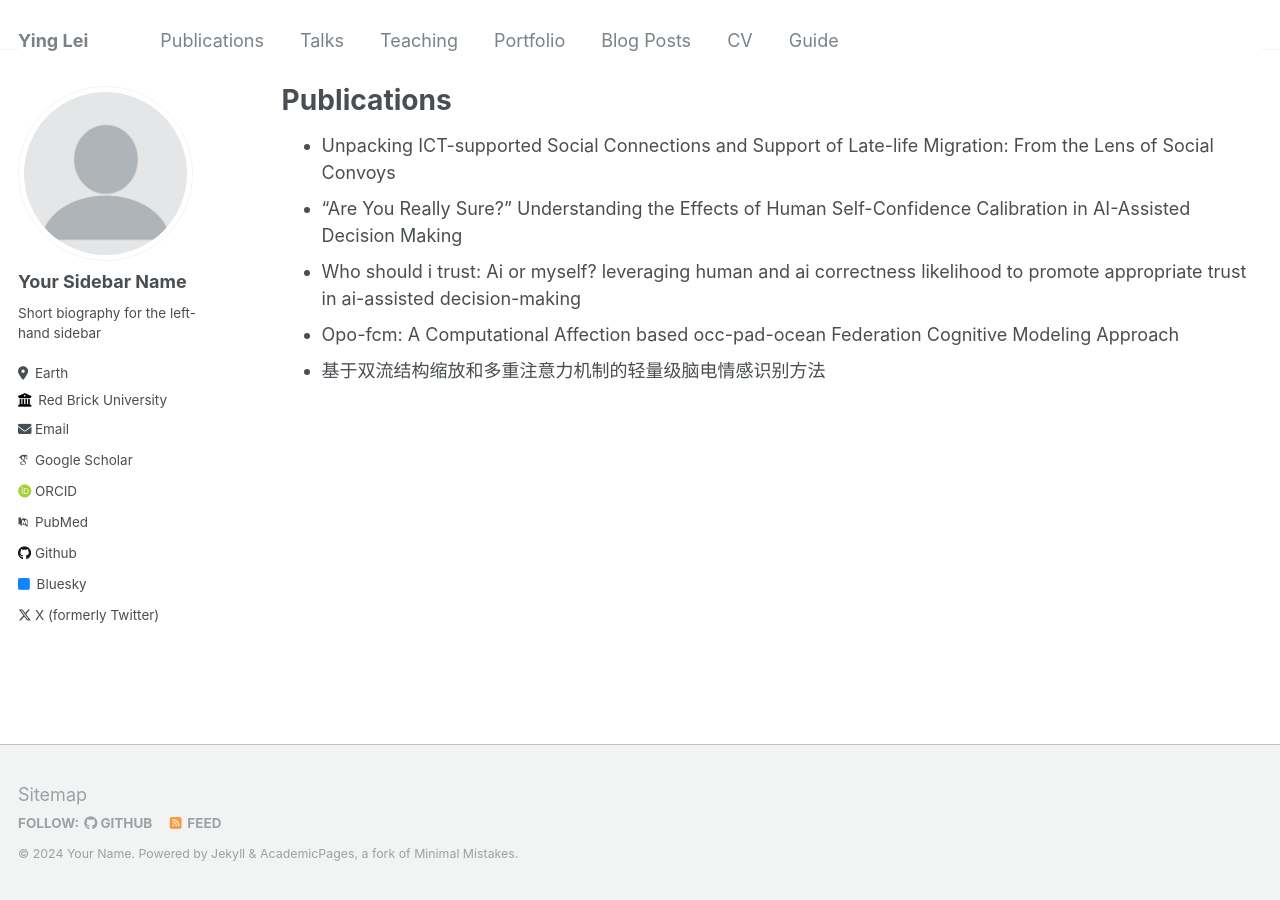
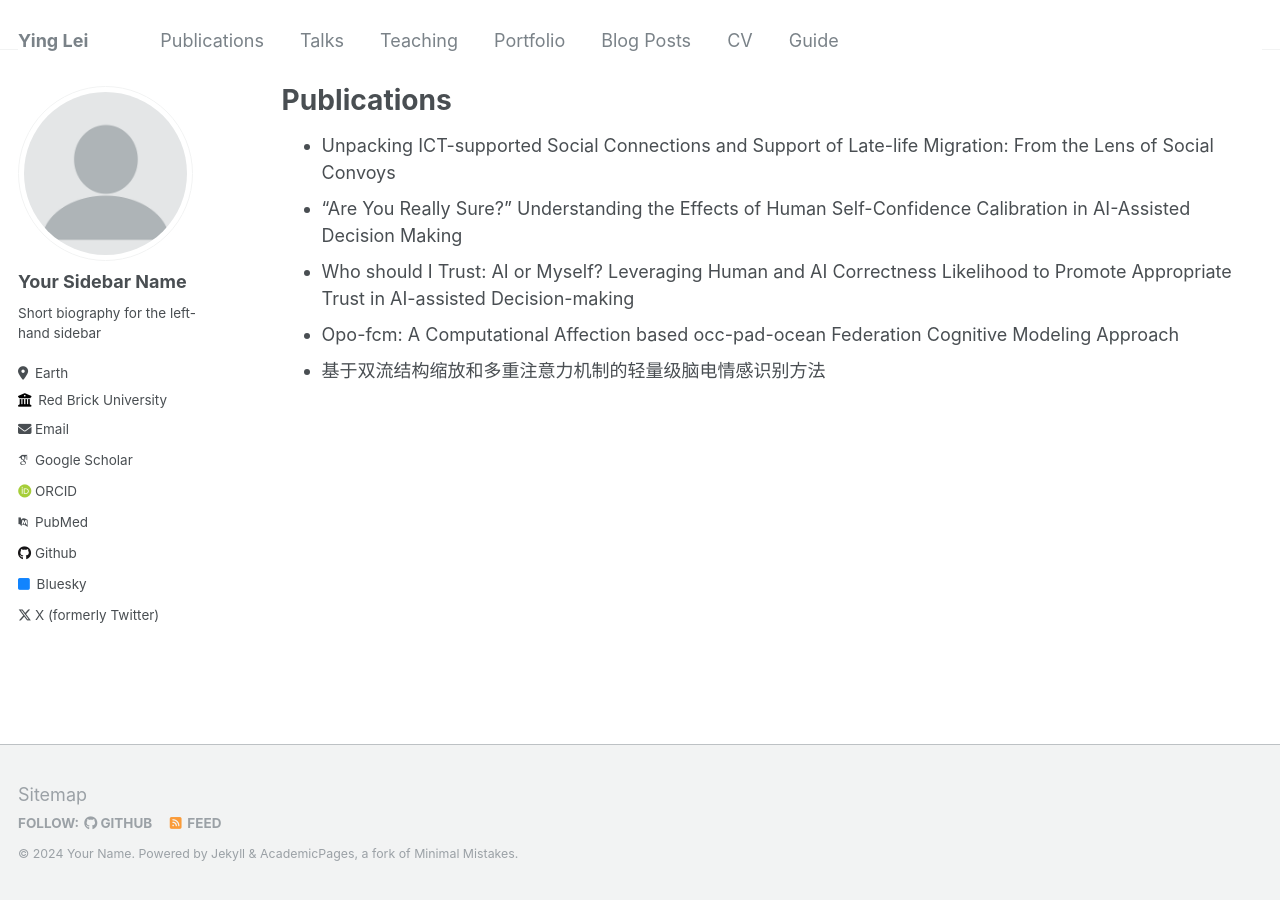
Before and after one commit to dream-ly/dream-ly.github.io, a Jekyll site: the page built from _pages/publications.md, in a window 1280 px wide. Built offline with Jekyll 4.4.1, drawn with Linux system fonts in a browser that asks for light colours; some web fonts are replaced.

```diff
--- a/_pages/publications.md
+++ b/_pages/publications.md
@@ -7,6 +7,6 @@ author_profile: true
 
 * Unpacking ICT-supported Social Connections and Support of Late-life Migration: From the Lens of Social Convoys
 * "Are You Really Sure?" Understanding the Effects of Human Self-Confidence Calibration in AI-Assisted Decision Making
-* Who should i trust: Ai or myself? leveraging human and ai correctness likelihood to promote appropriate trust in ai-assisted decision-making
+* Who should I Trust: AI or Myself? Leveraging Human and AI Correctness Likelihood to Promote Appropriate Trust in AI-assisted Decision-making
 * Opo-fcm: A Computational Affection based occ-pad-ocean Federation Cognitive Modeling Approach
 * 基于双流结构缩放和多重注意力机制的轻量级脑电情感识别方法
```
